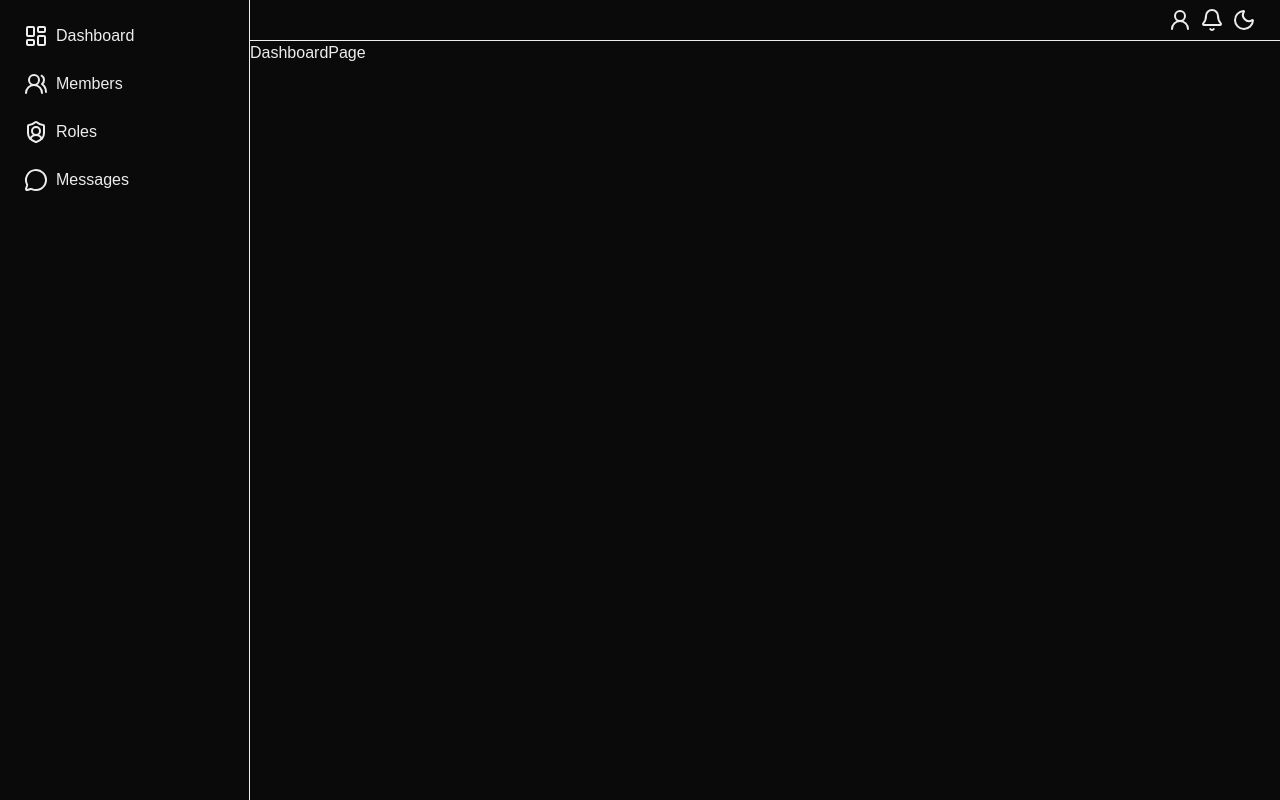
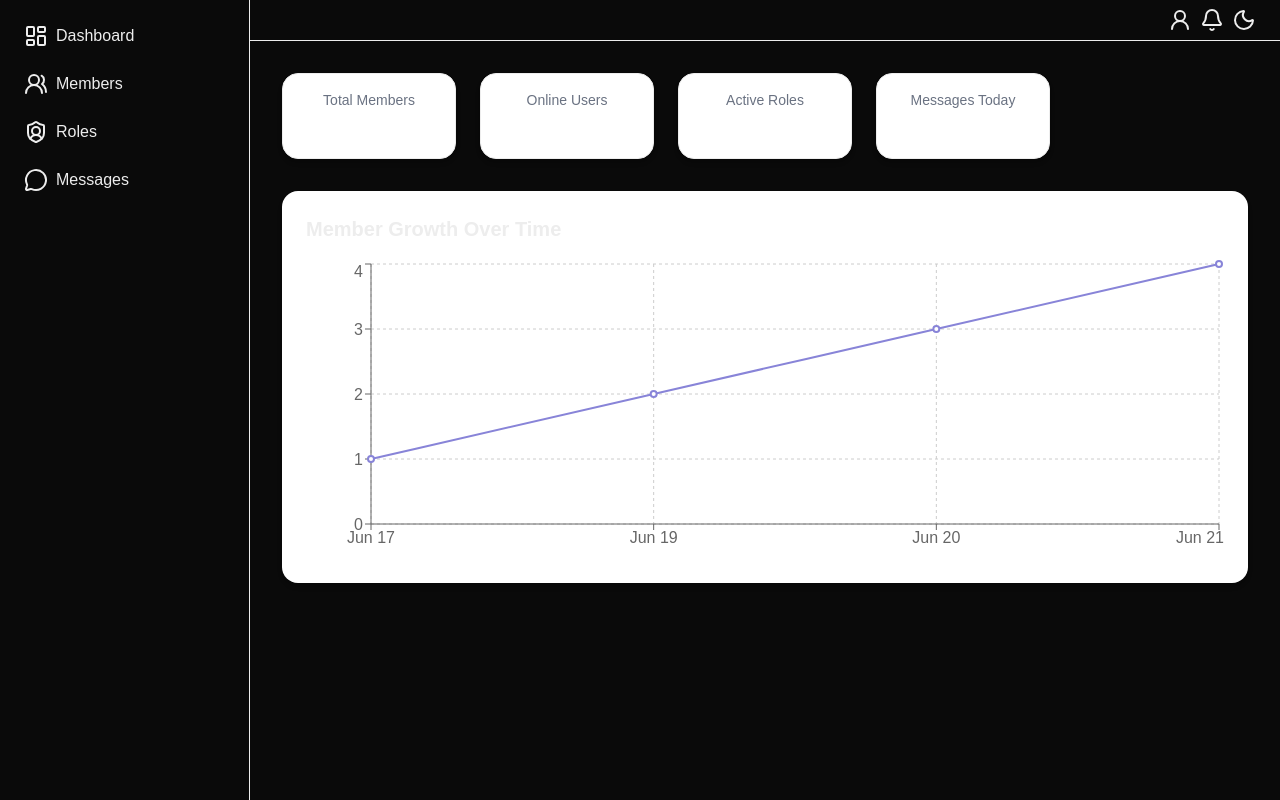
Before and after one commit to eeshalteluri/discord-server-admin-dashboard, a Next.js app: page /dashboard in a window 1280 px wide. Built offline with nearby package versions, Linux system fonts and the light colour scheme.

Commit message:
Made data available to the complete application using context API, Updated roles, members and dashboard pages

```diff
--- a/package.json
+++ b/package.json
@@ -13,7 +13,8 @@
     "next": "15.3.3",
     "react": "^19.0.0",
     "react-dom": "^19.0.0",
-    "react-dropzone": "^14.3.8"
+    "react-dropzone": "^14.3.8",
+    "recharts": "^2.15.3"
   },
   "devDependencies": {
     "@eslint/eslintrc": "^3",
--- a/src/app/components/Modals/AddMemberModal.tsx
+++ b/src/app/components/Modals/AddMemberModal.tsx
@@ -69,8 +69,8 @@ const AddMemberModal = () => {
       </option>
       {RolesList.length > 0 &&
         RolesList.map((role) => (
-          <option key={role.role} value={role.role}>
-            {role.role.charAt(0).toUpperCase() + role.role.slice(1)}
+          <option key={role.name} value={role.name}>
+            {role.name.charAt(0).toUpperCase() + role.name.slice(1)}
           </option>
         ))}
     </select>
--- a/src/app/constants/constants.ts
+++ b/src/app/constants/constants.ts
@@ -1,10 +1,10 @@
-import { MemberType, RoleType } from "../types/types"
+import { MemberType, MessageType, RoleType } from "../types/types"
 
-export const MessagesList = [
+export const MessagesList : MessageType[] = [
   {
     avatar: 'https://via.placeholder.com/40',
     username: 'eeshal',
-    createdAt: '2025-06-20 12:00',
+    createdAt: '2025-06-19 12:00 PM',
     message: 'Hi, from eeshal!'
   },
   {
@@ -75,44 +75,51 @@ export const MessagesList = [
   },
 ]
 
-export const MembersList: MemberType[] = [
+export const MembersList : MemberType[] = [
   {
     avatar: 'https://via.placeholder.com/40',
     username: 'eeshal',
     joinDate: '2025-06-20',
     role: 'member',
+    isOnline: false
   },
   {
     avatar: 'https://via.placeholder.com/41',
     username: 'sai',
     joinDate: '2025-06-19',
     role: 'admin',
+    isOnline: true
   },
   {
     avatar: 'https://via.placeholder.com/42',
     username: 'alex',
     joinDate: '2025-06-21',
     role: 'moderator',
+    isOnline: true
   },
   {
     avatar: 'https://via.placeholder.com/43',
     username: 'teluri',
     joinDate: '2025-06-17',
     role: 'member',
+    isOnline: true
   },
 ]
 
-export const RolesList: RoleType[] = [
+export const RolesList : RoleType[] = [
   {
-    role: 'admin',
-    isEnabled: true
+    name: 'admin',
+    isActive: true,
+    color: 'red'
   },
   {
-    role: 'moderator',
-    isEnabled: true
+    name: 'moderator',
+    isActive: false,
+    color: 'blue'
   },
   {
-    role: 'member',
-    isEnabled: true
+    name: 'member',
+    isActive: true,
+    color: 'orange'
   },
 ]
--- /dev/null
+++ b/src/app/contexts/MembersContext.tsx
@@ -0,0 +1,31 @@
+'use client'
+import react, { createContext, useContext, useState } from "react"
+import { MemberType } from "../types/types"
+import { MembersList } from "../constants/constants"
+
+type MemberContextType = {
+    members: MemberType[]
+    setMembers: React.Dispatch<React.SetStateAction<MemberType[]>>
+}
+
+const MembersContext = createContext<MemberContextType | undefined>(undefined);
+
+export const useMembers = () => {
+    const context = useContext(MembersContext);
+
+    if(!context) {
+        throw new Error('useMembers must be within a MemberProvider');
+    }
+
+    return context;
+}
+
+export const MembersProvider = ({ children } : { children: react.ReactNode}) => {
+    const [members, setMembers] = useState<MemberType[]>(MembersList);
+
+    return(
+        <MembersContext.Provider value={{ members, setMembers }}>
+            {children}
+        </MembersContext.Provider>
+    )
+}
--- /dev/null
+++ b/src/app/contexts/MessagesContext.tsx
@@ -0,0 +1,31 @@
+'use client'
+import react, { createContext, useContext, useState } from "react"
+import { MessageType } from "../types/types"
+import { MessagesList } from "../constants/constants"
+
+type MessageContextType = {
+    messages: MessageType[]
+    setMessages: React.Dispatch<React.SetStateAction<MessageType[]>>
+}
+
+const MessagesContext = createContext<MessageContextType | undefined>(undefined);
+
+export const useMessages = () => {
+    const context = useContext(MessagesContext);
+
+    if(!context) {
+        throw new Error('useMessages must be within a MessagesProvider');
+    }
+
+    return context;
+}
+
+export const MessagesProvider = ({ children } : { children: react.ReactNode}) => {
+    const [messages, setMessages] = useState<MessageType[]>(MessagesList);
+
+    return(
+        <MessagesContext.Provider value={{ messages, setMessages }}>
+            {children}
+        </MessagesContext.Provider>
+    )
+}
--- /dev/null
+++ b/src/app/contexts/RolesContext.tsx
@@ -0,0 +1,31 @@
+'use client'
+import React, { createContext, useContext, useState } from "react"
+import { RoleType } from "../types/types"
+import { RolesList } from "../constants/constants"
+
+type RoleContextType = {
+    roles: RoleType[]
+    setRoles: React.Dispatch<React.SetStateAction<RoleType[]>>
+}
+
+const RolesContext = createContext<RoleContextType | undefined>(undefined);
+
+export const useRoles = () => {
+    const context = useContext(RolesContext);
+
+    if(!context) {
+        throw new Error('useroles must be within a RolesProvider');
+    }
+
+    return context;
+}
+
+export const RolesProvider = ({ children } : { children: React.ReactNode}) => {
+    const [roles, setRoles] = useState<RoleType[]>(RolesList);
+
+    return(
+        <RolesContext.Provider value={{ roles, setRoles }}>
+            {children}
+        </RolesContext.Provider>
+    )
+}
--- a/src/app/dashboard/page.tsx
+++ b/src/app/dashboard/page.tsx
@@ -1,9 +1,83 @@
-import React from 'react'
+'use client'
 
-const DashboardPage = () => {
+import { LineChart, Line, XAxis, YAxis, CartesianGrid, Tooltip, ResponsiveContainer } from 'recharts'
+import { useMembers } from '../contexts/MembersContext'
+import { useRoles } from '../contexts/RolesContext'
+import { useMessages } from '../contexts/MessagesContext'
+
+export default function DashboardPage() {
+
+  const { members } = useMembers();
+  const { roles } = useRoles();
+  const { messages } = useMessages()
+
+  const totalMembers = members.length;
+  const onlineUsers = members.filter((member)=> member.isOnline === true).length;
+  const activeRoles = roles.filter((role) => role.isActive === true).length;
+  const messagesToday = messages.filter((msg) => {
+  const createdAt = new Date(msg.createdAt);
+  const today = new Date();
   return (
-    <div>DashboardPage</div>
+    createdAt.getDate() === today.getDate() &&
+    createdAt.getMonth() === today.getMonth() &&
+    createdAt.getFullYear() === today.getFullYear()
+  );
+}).length;
+
+  const metrics = [
+    { label: 'Total Members', value: totalMembers },
+    { label: 'Online Users',value: onlineUsers  },
+    { label: 'Active Roles',value: activeRoles  },
+    { label: 'Messages Today', value: messagesToday},
+  ]
+
+  //member growth data generation
+  const sortedMembersByDate = [...members].sort((a, b) => new Date(a.joinDate).getTime() - new Date(b.joinDate).getTime());
+
+  const membersJoinedOnParticulatDate: Record<string, number> = {};
+  let cumulative = 0;
+
+  sortedMembersByDate.forEach((member) => {
+    const date = member.joinDate;
+    cumulative +=1;
+    membersJoinedOnParticulatDate[date] = cumulative;
+  })
+
+  const growthData = Object.entries(membersJoinedOnParticulatDate).map(([date, members]) => {
+  const d = new Date(date)
+  const formatted = d.toLocaleDateString('en-US', { month: 'short', day: '2-digit' }) // e.g., 'Jun 19'
+  return { date: formatted, members }
+})
+
+
+  return (
+    <div className="p-8 space-y-8">
+      {/* Metric Cards */}
+      <div className="grid grid-cols-1 sm:grid-cols-2 lg:grid-cols-3 xl:grid-cols-5 gap-6">
+        {metrics.map((metric) => (
+          <div
+            key={metric.label}
+            className="rounded-2xl bg-white dark:bg-zinc-900 shadow-md p-4 text-center border"
+          >
+            <p className="text-sm text-gray-500 dark:text-gray-400">{metric.label}</p>
+            <p className="text-white text-2xl font-bold">{metric.value}</p>
+          </div>
+        ))}
+      </div>
+
+      {/* Line Chart */}
+      <div className="bg-white dark:bg-zinc-900 p-6 rounded-2xl shadow-md">
+        <h2 className="text-secondary text-xl font-semibold mb-4">Member Growth Over Time</h2>
+        <ResponsiveContainer width="100%" height={300}>
+          <LineChart data={growthData}>
+            <CartesianGrid strokeDasharray="3 3" />
+            <XAxis dataKey="date" />
+            <YAxis />
+            <Tooltip />
+            <Line type="monotone" dataKey="members" stroke="#8884d8" strokeWidth={2} />
+          </LineChart>
+        </ResponsiveContainer>
+      </div>
+    </div>
   )
 }
-
-export default DashboardPage
--- a/src/app/members/page.tsx
+++ b/src/app/members/page.tsx
@@ -1,16 +1,13 @@
 'use client'
 import { ArrowDownAZ, ArrowUpAZ, ArrowUpDown, MoveDown, MoveUp } from 'lucide-react';
 import React, { useState } from 'react'
-import { MembersList } from '../constants/constants';
 import { useAddMemberModal } from '../contexts/addMemberModalContext';
 import AddMemberModal from '../components/Modals/AddMemberModal';
-
-const tableHeaders = ['Avatar', 'Username', 'Join Date', 'Role'];
-const uniqueRoles = Array.from(new Set(MembersList.map((m) => m.role)))
-
+import { useMembers } from '../contexts/MembersContext';
 
 const MembersPage = () => {
-  const { isOpen, onOpen, onClose } = useAddMemberModal();
+  const { members } = useMembers()
+  const { isOpen, onOpen } = useAddMemberModal();
   const [filterUsernameValue, setFilterUsernameValue] = useState<string>('');
   const [filterRoleValue, setFilterRoleValue] = useState<string>('');
   const [filterJoiningDateValue, setFilterJoiningDateValue] = useState<string>('');
@@ -18,7 +15,10 @@ const MembersPage = () => {
   const [sortingOrder, setSortingOrder] = useState<'ascending' | 'descending' | ''>('');
   const [sortingColumn, setSortingColumn] = useState<'username' | 'joinDate' | ''>('');
 
-  const filteredMembers = MembersList.filter((member) =>
+  const tableHeaders = ['Avatar', 'Username', 'Join Date', 'Role'];
+  const uniqueRoles = Array.from(new Set(members.map((m) => m.role)))
+
+  const filteredMembers = members.filter((member) =>
   {
     const matchedUsernameMembers = member.username.toLowerCase().includes(filterUsernameValue?.toLocaleLowerCase());
 
@@ -61,7 +61,7 @@ const MembersPage = () => {
       }
     }else{
         return 0
-      }
+    }
   })
 
   const [currentPage, setCurrentPage ] = useState<number>(1);
@@ -115,6 +115,7 @@ const MembersPage = () => {
           className='border-1 p-1 rounded-md hover:opacity-70 cursor-pointer'
         >Add Member</button>
       </div>
+
       {isOpen &&
         <AddMemberModal />
       }
--- a/src/app/roles/page.tsx
+++ b/src/app/roles/page.tsx
@@ -7,10 +7,12 @@ const RolesPage = () => {
 
   return (
     <div className='h-full flex-1 flex flex-col justify-start items-center gap-4 pt-8'>
-      {RolesList.length >0 && RolesList.map((role) => (
+      {RolesList.length >0 && RolesList.map((role, index) => (
         <RoleCard
-        role={role.role}
-        isEnabled={role.isEnabled}
+        key={index}
+        name={role.name}
+        color={role.color}
+        isActive={role.isActive}
       />
       ))}
     </div>
--- a/src/app/types/types.ts
+++ b/src/app/types/types.ts
@@ -3,9 +3,18 @@ export interface MemberType {
   username: string,
   joinDate: string,
   role: string,
+  isOnline: boolean
 }
 
 export interface RoleType {
-  role: 'admin' | 'moderator' | 'member',
-  isEnabled: boolean
+  name: 'admin' | 'moderator' | 'member',
+  isActive: boolean,
+  color: string
 }
+
+export interface MessageType {
+  avatar: string,
+  username: string,
+  createdAt: string,
+  message: string,
+}
```
Also changed, not shown: src/app/components/RoleCard.tsx (+83 -23 lines), src/app/layout.tsx (+9 -0 lines), 1 other file (tests, documents, lock files or other folders).
